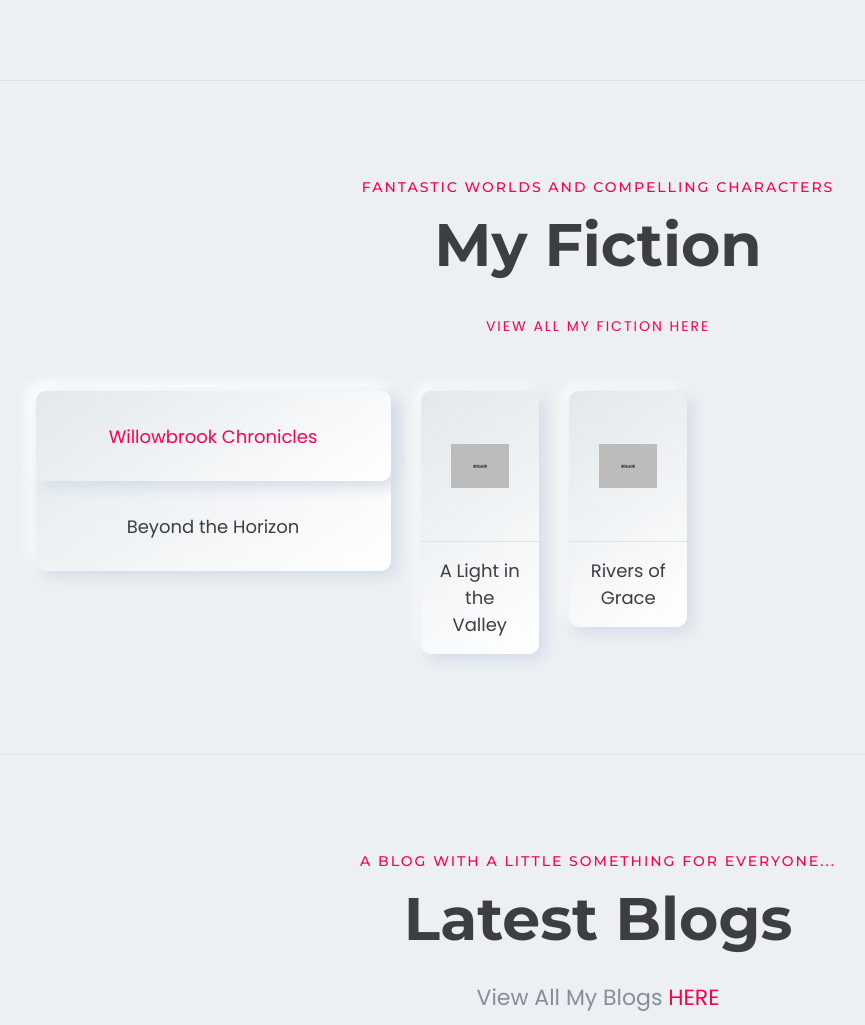
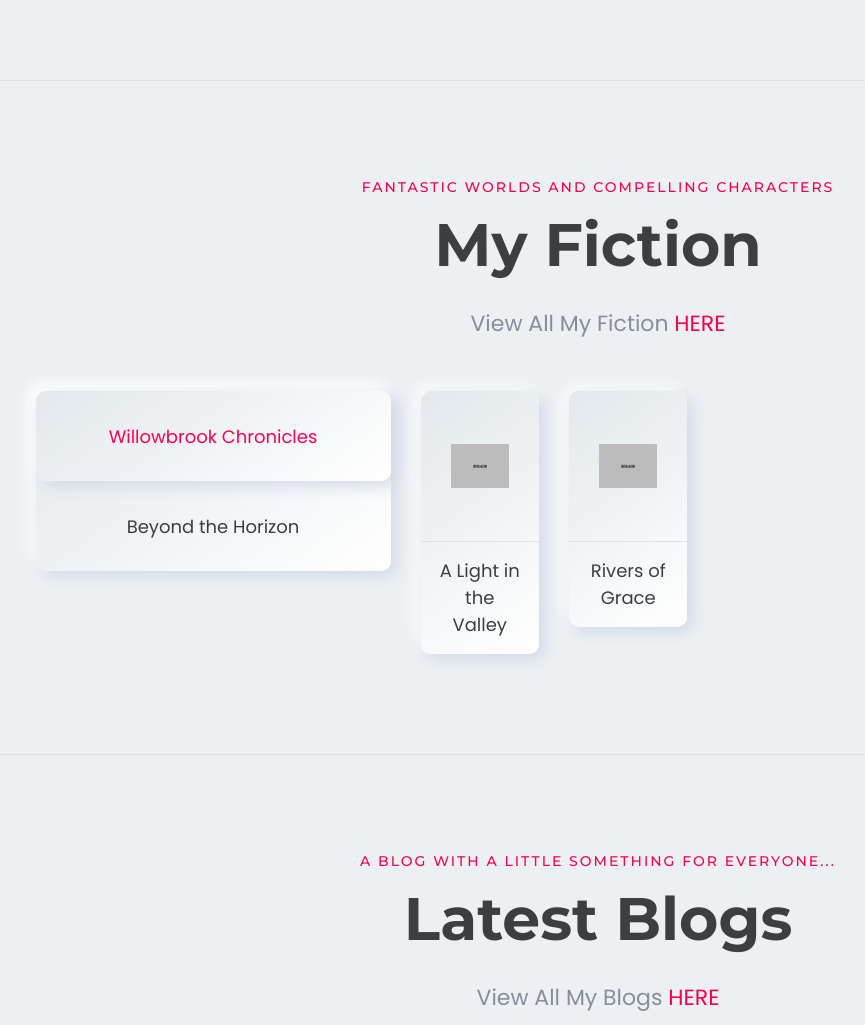
Before and after one commit to bobum/damselfly.org, a Jekyll site: the page built from index.html, in a window 1280 px wide. Shown: the part 1892-2917 px from the top of the page, without its empty margins (42-907 px from the left). Built offline with Jekyll 4.4.1, drawn with Linux system fonts in a browser that asks for light colours; some web fonts are replaced; grey boxes are pictures that could not be loaded.

Commit message:
Match View All My Fiction text styling to the blog link
Reset the client-area section-title span override (uppercase, 14px,
letter-spacing, primary color) so the fiction text inherits normal
paragraph styling identical to the blog section.

```diff
--- a/index.html
+++ b/index.html
@@ -185,7 +185,7 @@ layout: home
                 <div class="row mt--25">
                         <div class="col-lg-12">
                                 <div class="section-title text-center">
-                                        <p><span>View All My Fiction <a href="/fiction" style="color:#f9004d; text-decoration:none;"
+                                        <p><span style="text-transform:none; letter-spacing:normal; font-size:inherit; color:inherit;">View All My Fiction <a href="/fiction" style="color:#f9004d; text-decoration:none;"
    onmouseover="this.style.color='white';"
    onmouseout="this.style.color='#f9004d';">HERE</a></span></p>
                                 </div>
```
